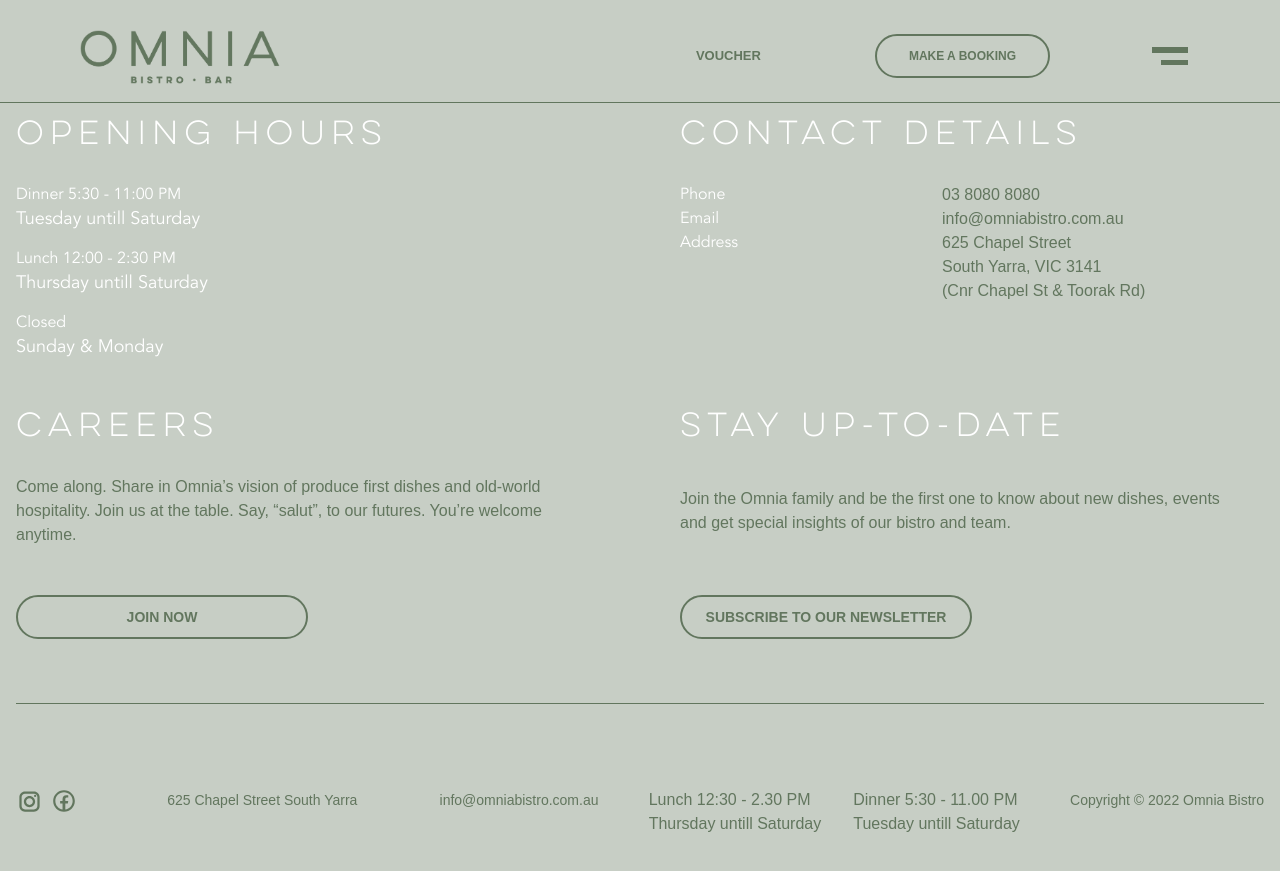
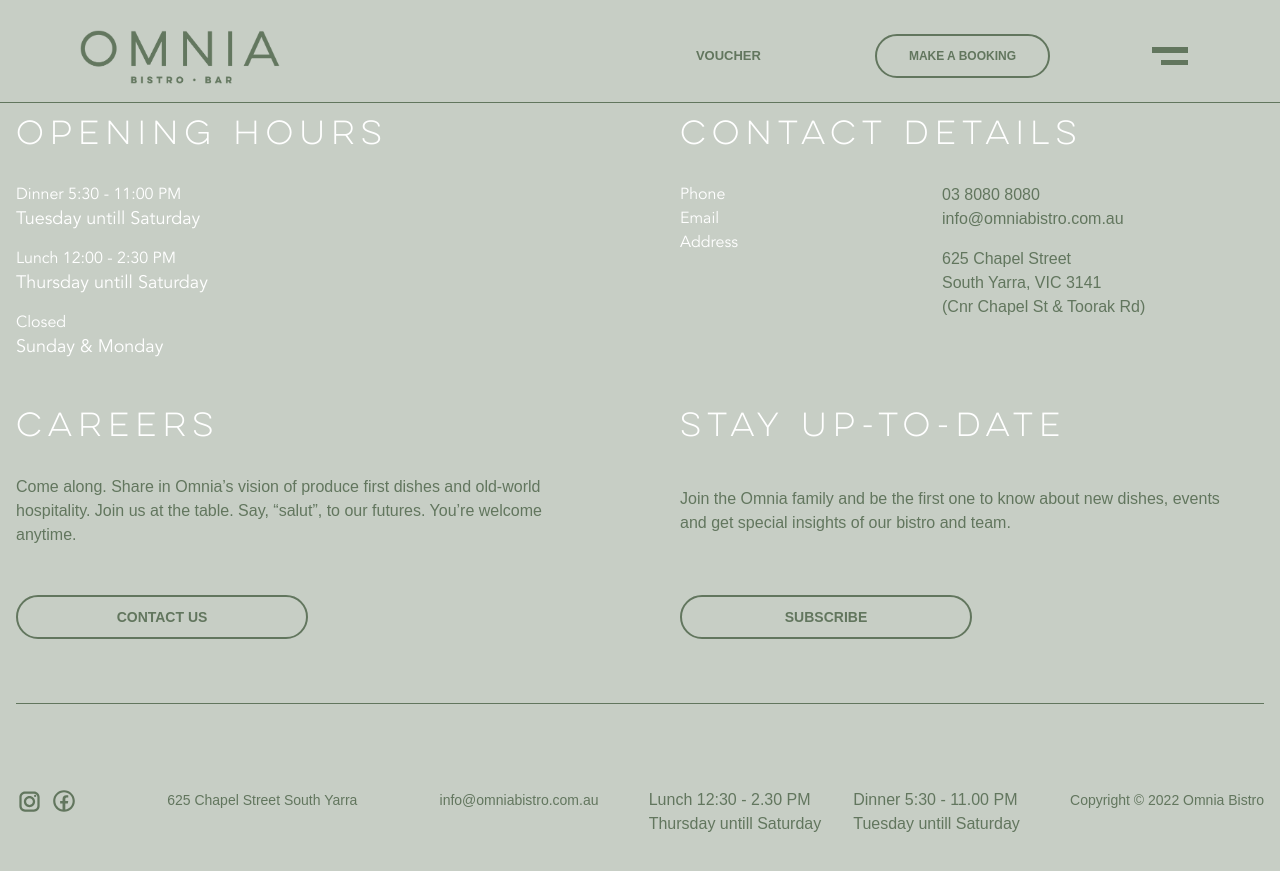
Before and after one commit to yugenomnia/omnia, a Jekyll site: the page built from contacts.md, in a window 1280 px wide and 900 px high, scrolled down 935 px. Shown: the top 871 px of the window. Built offline with Jekyll 4.4.1, drawn with Linux system fonts in a browser that asks for light colours.

Commit message:
contacts page

```diff
--- a/_layouts/contacts.html
+++ b/_layouts/contacts.html
@@ -66,7 +66,7 @@
               </div>
               <div class="flex">
                 <div class="w-2/5 md:w-auto footer-contact-title animate__animated animate__fadeInUp animate__slow"> Address </div>
-                <div class="middle-olive-text pl-0 md:pl-8 lg:pl-48 w-56 md:w-auto animate__animated animate__fadeInUp animate__slow">
+                <div class="middle-olive-text pl-0 md:pl-8 lg:pl-48 w-56 md:w-auto animate__animated animate__fadeInUp animate__slow lg:mt-4">
                   <a class="middle-olive-text"
                   href="https://www.google.com/maps/place/Omnia+Bistro+And+Restaurant+South+Yarra/@-37.8389116,144.9953926,15z/data=!4m5!3m4!1s0x0:0x8354098583c6a976!8m2!3d-37.8389116!4d144.9953926"
                     target="_blank">
@@ -83,12 +83,12 @@
           <div class="w-full md:w-1/2 md:mr-10 min-h-64 md:flex md:flex-col md:justify-between">
             <h2 class='middle-white-title mb-8 animate__animated animate__fadeInUp animate__slow'>Careers</h2>
             <p class="middle-olive-text mb-12 animate__animated animate__fadeInUp animate__slow ">{{page.career_text}} </p>
-            <a href="mailto:info@omniabistro.com.au" target="_blank" class="olive-btn  flex justify-center items-center animate__animated animate__fadeInUp animate__slow">join now</a>
+            <a href="mailto:info@omniabistro.com.au" target="_blank" class="olive-btn  flex justify-center items-center animate__animated animate__fadeInUp animate__slow">Contact us</a>
           </div>
           <div class="w-full md:w-1/2 md:ml-10 mt-16 md:mt-0 min-h-64 md:flex md:flex-col md:justify-between">
             <h2 class='middle-white-title mb-8 animate__animated animate__fadeInUp animate__slow'>Stay up-to-date</h2>
           <p class="mb-12  middle-olive-text animate__animated animate__fadeInUp animate__slow lg:mr-10">{{page.subscribe_text}} </p>
-            <button class="olive-btn openPopup animate__animated animate__fadeInUp animate__slow">SUBSCRIBE TO OUR NEWSLETTER</button>
+            <button class="olive-btn openPopup animate__animated animate__fadeInUp animate__slow">SUBSCRIBE</button>
           </div>
         </div>
         <div class="footer-bottom md:flex md:flex-wrap md:justify-between mt-16">
```
Also changed, not shown: 2 other files.
